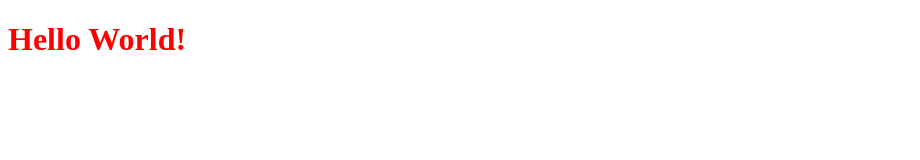
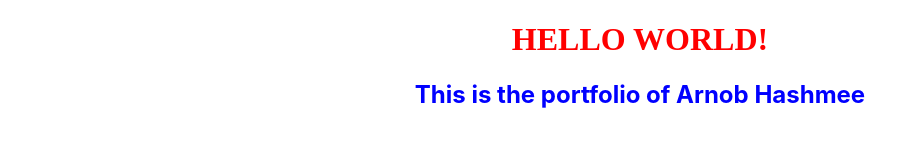
Before and after one commit to pritomnyc/portfolio-veronica, a plain HTML site: page index.html in a window 1280 px wide. Shown: the whole page, without its empty margins (0-920 px from the left). Drawn offline with Linux system fonts and the light colour scheme.

Commit message:
second day commit

```diff
--- a/index.html
+++ b/index.html
@@ -9,5 +9,6 @@
 </head>
 <body>
     <h1>Hello World!</h1>
+    <h2>This is the portfolio of Arnob Hashmee</h2>
 </body>
 </html>
--- a/style.css
+++ b/style.css
@@ -1,3 +1,13 @@
 h1 {
   color: red;
+  text-transform: uppercase;
+  text-align: center;
 }
+
+h2 {
+  color: blue;
+  font-family: -apple-system, BlinkMacSystemFont, "Segoe UI", Roboto, Oxygen,
+    Ubuntu, Cantarell, "Open Sans", "Helvetica Neue", sans-serif;
+  font-weight: bold;
+  text-align: center;
+}
```
